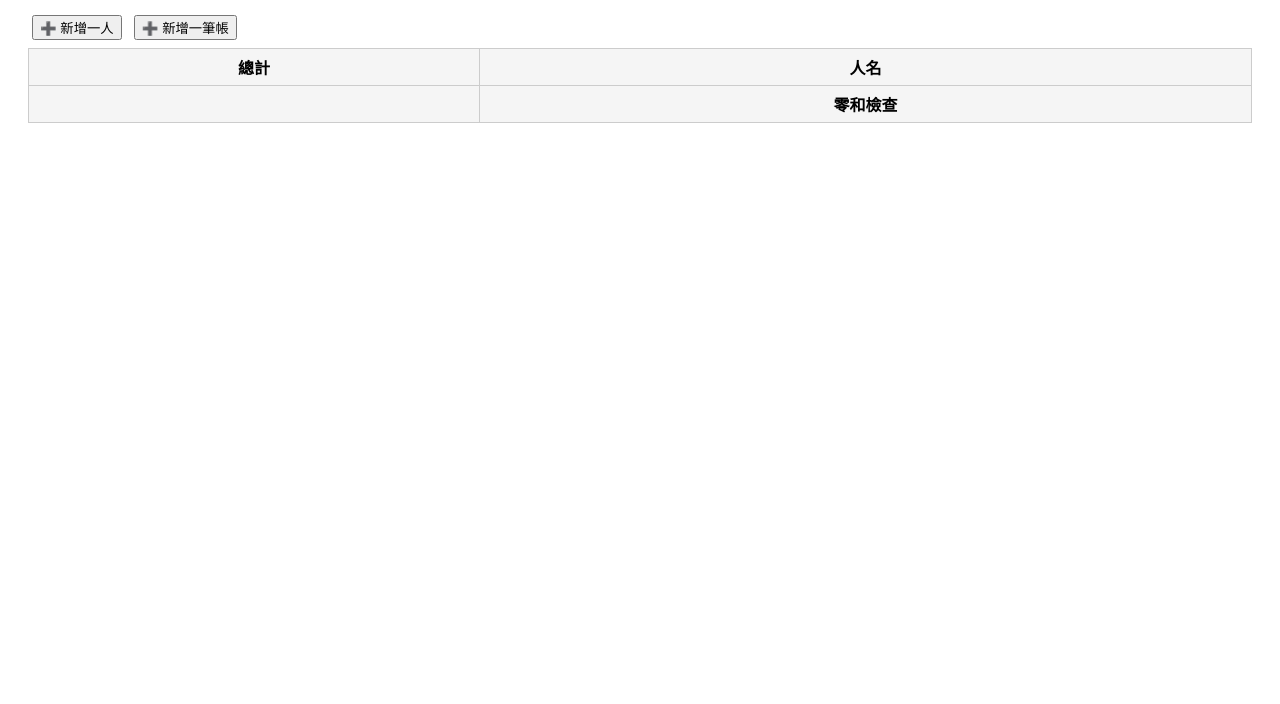
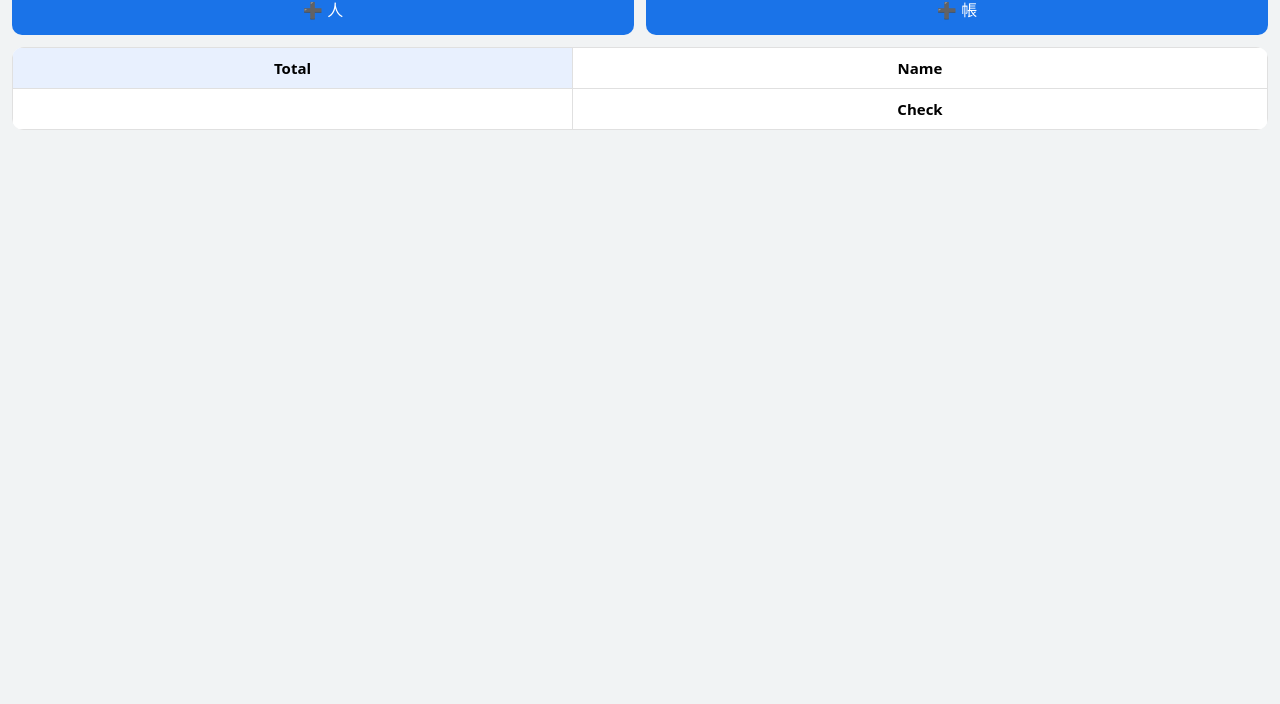
Before and after one commit to iivan327/split, a plain HTML site: page index.html in a window 1280 px wide. Shown: the part 96-800 px from the top of the page. Drawn offline with Linux system fonts and the light colour scheme.

Commit message:
Update index.html

```diff
--- a/index.html
+++ b/index.html
@@ -2,52 +2,132 @@
 <html lang="zh-Hant">
 <head>
   <meta charset="UTF-8" />
-  <title>分帳表</title>
+  <meta name="viewport" content="width=device-width, initial-scale=1" />
+  <title>分帳表（手機友善）</title>
   <style>
-    body { font-family: system-ui, sans-serif; padding: 20px; }
-    table { border-collapse: collapse; width: 100%; }
-    th, td { border: 1px solid #ccc; padding: 6px; text-align: center; }
-    th { background: #f5f5f5; }
-    input { width: 90px; text-align: right; }
-    .name { width: 120px; text-align: left; }
-    .total { font-weight: bold; background: #fafafa; }
-    .check { font-weight: bold; }
-    .ok { color: green; }
-    .bad { color: red; }
-    button { margin: 8px 4px; }
+    body {
+      font-family: system-ui, -apple-system, BlinkMacSystemFont, sans-serif;
+      margin: 0;
+      padding: 12px;
+      background: #f1f3f4;
+    }
+
+    h2 { text-align: center; margin-bottom: 12px; }
+
+    .controls {
+      display: flex;
+      gap: 12px;
+      margin-bottom: 12px;
+    }
+
+    button {
+      flex: 1;
+      padding: 14px;
+      font-size: 16px;
+      border: none;
+      border-radius: 10px;
+      background: #1a73e8;
+      color: white;
+    }
+
+    table {
+      width: 100%;
+      border-collapse: collapse;
+      background: white;
+      border-radius: 12px;
+      overflow: hidden;
+    }
+
+    th, td {
+      border: 1px solid #e0e0e0;
+      padding: 10px 6px;
+      text-align: center;
+      font-size: 15px;
+    }
+
+    th {
+      background: #f8f9fa;
+      font-weight: 600;
+    }
+
+    .sticky {
+      position: sticky;
+      left: 0;
+      background: white;
+      z-index: 2;
+    }
+
+    .total {
+      font-weight: bold;
+      background: #e8f0fe;
+      min-width: 70px;
+    }
+
+    .name {
+      min-width: 90px;
+    }
+
+    input {
+      width: 100%;
+      font-size: 16px;
+      padding: 8px;
+      border: none;
+      text-align: right;
+      background: transparent;
+    }
+
+    input:focus {
+      outline: none;
+      background: #e8f0fe;
+    }
+
+    .check-ok { color: #0f9d58; font-weight: bold; }
+    .check-bad { color: #d93025; font-weight: bold; }
+
+    .scroll {
+      overflow-x: auto;
+      -webkit-overflow-scrolling: touch;
+    }
   </style>
 </head>
 <body>
 
 <h2>分帳表</h2>
 
-<button onclick="addPerson()">➕ 新增一人</button>
-<button onclick="addExpense()">➕ 新增一筆帳</button>
+<div class="controls">
+  <button onclick="addPerson()">➕ 人</button>
+  <button onclick="addExpense()">➕ 帳</button>
+</div>
 
+<div class="scroll">
 <table id="sheet">
   <thead>
     <tr id="header">
-      <th>總計</th>
-      <th>人名</th>
+      <th class="sticky total">Total</th>
+      <th class="sticky name">Name</th>
     </tr>
-    <tr id="checkRow">
-      <th></th>
-      <th>零和檢查</th>
-    </tr>
+
   </thead>
   <tbody></tbody>
+  <tfoot>
+    <tr id="checkRow">
+      <th class="sticky"></th>
+      <th class="sticky">Check</th>
+    </tr>
+  </tfoot>
 </table>
+</div>
 
 <script>
 let expenseCount = 0;
 
 function addPerson() {
-  const tbody = document.querySelector("#sheet tbody");
-  const tr = document.createElement("tr");
+  const tbody = document.querySelector('#sheet tbody');
+  const tr = document.createElement('tr');
 
   tr.innerHTML = `
-    <td class="total">0</td>
-    <td><input class="name" placeholder="人名"></td>
+    <td class="sticky total">0</td>
+    <td class="sticky name"><input placeholder="人名"></td>
   `;
 
   for (let i = 0; i < expenseCount; i++) {
@@ -60,49 +140,42 @@ function addPerson() {
 function addExpense() {
   expenseCount++;
 
-  // header
-  const th = document.createElement("th");
-  th.textContent = `帳 ${expenseCount}`;
-  document.getElementById("header").appendChild(th);
+  const th = document.createElement('th');
+  th.contentEditable = true;
+  th.textContent = expenseCount;
+  document.getElementById('header').appendChild(th);
 
-  // check row
-  const check = document.createElement("th");
-  check.className = "check";
-  document.getElementById("checkRow").appendChild(check);
+  const check = document.createElement('th');
+  document.getElementById('checkRow').appendChild(check);
 
-  // body rows
-  document.querySelectorAll("#sheet tbody tr").forEach(tr => {
-    const td = document.createElement("td");
+  document.querySelectorAll('#sheet tbody tr').forEach(tr => {
+    const td = document.createElement('td');
     td.innerHTML = `<input type="number" oninput="recalc()">`;
     tr.appendChild(td);
   });
 }
 
 function recalc() {
-  const rows = document.querySelectorAll("#sheet tbody tr");
-  const checks = document.querySelectorAll("#checkRow .check");
+  const rows = document.querySelectorAll('#sheet tbody tr');
+  const checks = document.querySelectorAll('#checkRow th:not(.sticky)');
 
-  // reset totals
-  rows.forEach(r => r.querySelector(".total").textContent = 0);
+  rows.forEach(r => r.querySelector('.total').textContent = 0);
 
-  for (let col = 0; col < expenseCount; col++) {
+  for (let c = 0; c < expenseCount; c++) {
     let sum = 0;
 
     rows.forEach(r => {
-      const input = r.children[col + 2].querySelector("input");
-      const val = Number(input.value) || 0;
+      const val = Number(r.children[c + 2].querySelector('input').value) || 0;
       sum += val;
-
-      const totalCell = r.querySelector(".total");
-      totalCell.textContent = Number(totalCell.textContent) + val;
+      r.querySelector('.total').textContent = Number(r.querySelector('.total').textContent) + val;
     });
 
     if (sum === 0) {
-      checks[col].textContent = "✔ 0";
-      checks[col].className = "check ok";
+      checks[c].textContent = '✔';
+      checks[c].className = 'check-ok';
     } else {
-      checks[col].textContent = `差 ${sum}`;
-      checks[col].className = "check bad";
+      checks[c].textContent = `差 ${sum}`;
+      checks[c].className = 'check-bad';
     }
   }
 }
```
